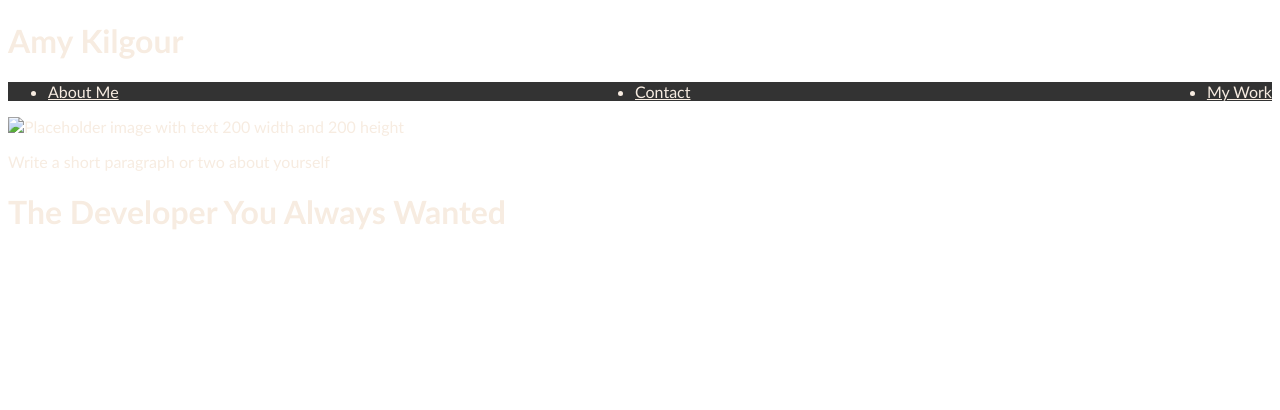
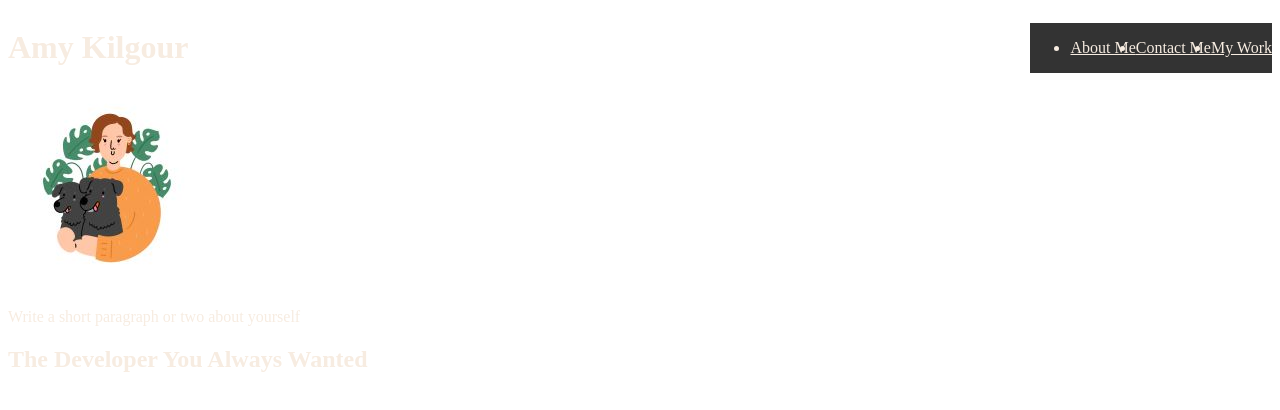
Before and after one commit to kilgette/professional-portfolio, a plain HTML site: page index.html in a window 1280 px wide. Drawn offline with Linux system fonts and the light colour scheme; files that its build step writes are made by us from their sources.

Commit message:
image updated

```diff
--- a/index.html
+++ b/index.html
@@ -15,32 +15,24 @@
     <h1>Amy Kilgour</h1>
     <nav>
       <ul>
-        <li><a href= "#">About Me</a></li>
-        <li><a href= "#">Contact</a></li>
-        <li><a href= "#">My Work</a></li>
+        <li><a href= "#about-me">About Me</a></li>
+        <li><a href= "#contact-me">Contact Me</a></li>
+        <li><a href= "#my-work">My Work</a></li>
       </ul>
+    </nav>
+  </header>
 
 
-    </nav>
+  <!--Image using src to point to relative path and descriptive alt attributes-->
+  <img src="./assets/images/ak_portrait_200x200.jpg" alt = "female with short red hair and two black dogs">
 
-
-  </header>
-</body>
-
-  <!--Image using src to point to relative path and descriptive alt attributes-->
-  <img
-    src="./assets/images/image-1.jpg"
-    alt="Placeholder image with text 200 width and 200 height "
-  />
   <p>Write a short paragraph or two about yourself</p>
 </section>
 <head>
-  <h1> The Developer You Always Wanted</h1>
+  <h2> The Developer You Always Wanted</h2>
 
-<body>
+
 
 
 </body>
-
-
 </html>
--- a/style.css
+++ b/style.css
@@ -1,9 +1,15 @@
 *{
-  font-family: 'Trebuchet MS', 'Lucida Sans Unicode', 'Lucida Grande', 'Lucida Sans', Arial, sans-serif;
+  font-family: Verdana, Geneva, Tahoma, sans-serif
   background-color: 4F67272;
   color: #f7ece1
 }
 
+header {
+  display: flex;
+  flex-wrap: wrap;
+  justify-content: space-between;
+  align-items: center;
+}
 
 nav {
   background-color: #333;
```
Also changed, not shown: assets/images/ak_portrait_200x200.jpg (added).
